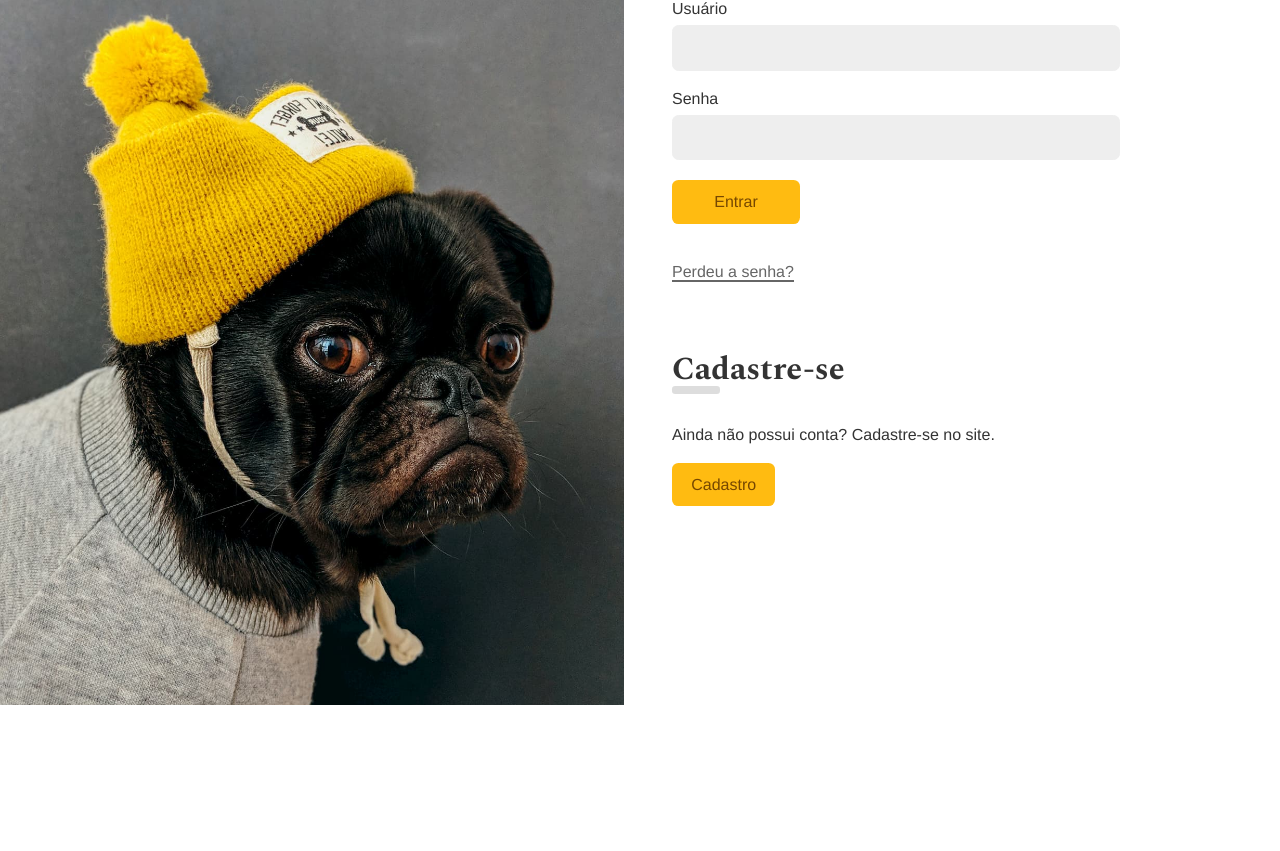
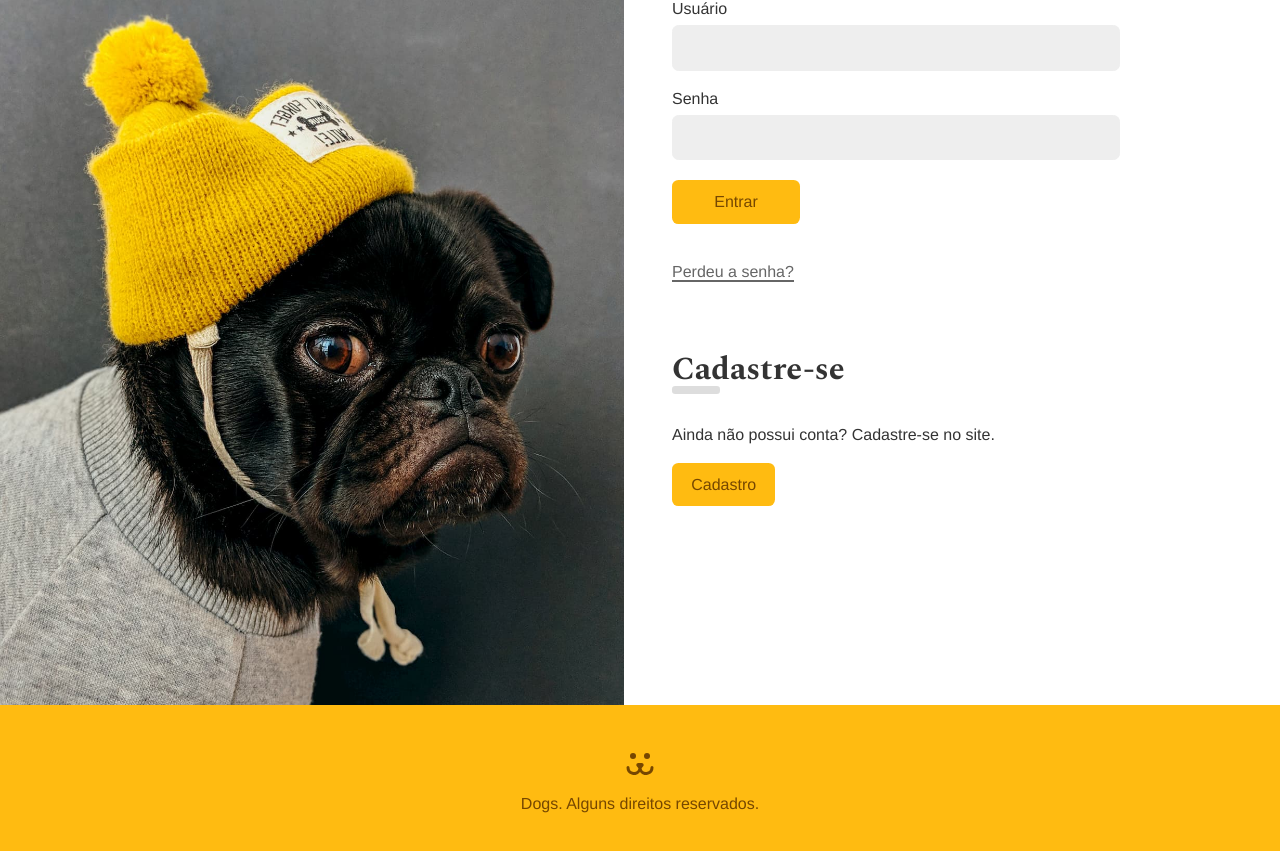
Before and after one commit to deniswmonteiro/dogs, a React (Vite) app: page /login in a window 1280 px wide. Shown: the part 159-1010 px from the top of the page. Before the commit the page ends 864 px from the top, so only its background shows below. Built offline with nearby package versions, Linux system fonts and the light colour scheme.

Commit message:
Criação do footer

```diff
--- a/src/App.css
+++ b/src/App.css
@@ -46,6 +46,16 @@
     color: #333;
 }
 
+.App {
+    display: flex;
+    flex-direction: column;
+    min-height: calc(100vh + 10rem);
+}
+
+.AppBody {
+    flex: 1;
+}
+
 .container {
     max-width: 50rem;
     padding: 0 1rem;
@@ -54,6 +64,7 @@
 
 .mainContainer {
     margin-top: 2rem;
+    margin-bottom: 2rem;
 }
 
 .title {
--- a/src/App.jsx
+++ b/src/App.jsx
@@ -14,11 +14,12 @@
 
 const App = () => {
     return (
-        <div>
+        <div className="App">
             <BrowserRouter>
                 <UserStorage>
                     <Header />
 
+                    <main className="AppBody">
                         <Routes>
                             <Route path="/" element={<Home />} />
                             <Route path="login/*" element={<Login />} />
@@ -33,6 +34,7 @@
                             <Route path="perfil/:id" element={<UserProfile />} />
                             <Route path="*" element={<NotFound />} />
                         </Routes>
+                    </main>
 
                     <Footer />
                 </UserStorage>
--- a/src/Components/Footer.jsx
+++ b/src/Components/Footer.jsx
@@ -1,10 +1,12 @@
 import React from "react";
+import {ReactComponent as DogsIconFooter} from "../Assets/dogs-footer.svg";
 import styles from "./Footer.module.css";
 
 const Footer = () => {
     return (
         <footer className={styles.footer}>
-
+            <DogsIconFooter />
+            <p>Dogs. Alguns direitos reservados.</p>
         </footer>
     )
 }
--- a/src/Components/Footer.module.css
+++ b/src/Components/Footer.module.css
@@ -0,0 +1,11 @@
+.footer {
+    background-color: #FB1;
+    padding: 3rem 1rem 0 1rem;
+    height: 10rem;
+    text-align: center;
+    color: #764701;
+}
+
+.footer p {
+    margin-top: 1rem;
+}
```
Lines whose indentation alone changed are shown as unchanged.
